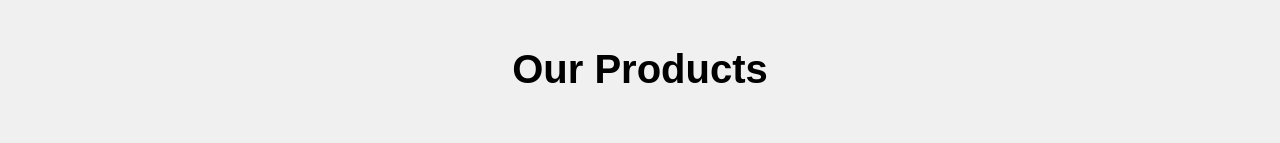
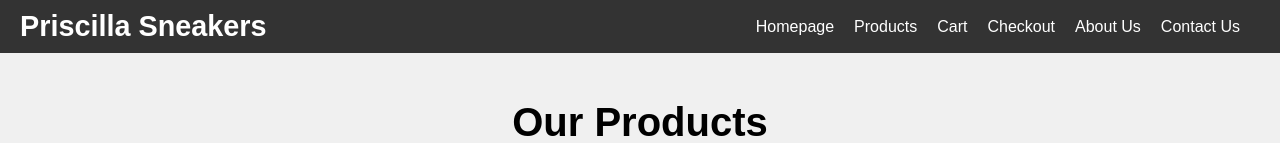
Before and after one commit to mansaharmony/priscilla-sneakers, a plain HTML site: page products.html in a window 1280 px wide. Shown: the top 143 px of the page. Drawn offline with Linux system fonts and the light colour scheme.

Commit message:
Update products.html
Signed-off-by: mansaharmony <newconglomerate6@gmail.com>

```diff
--- a/products.html
+++ b/products.html
@@ -48,6 +48,37 @@
             font-weight: bold;
             color: #ff5f6d;
         }
+        /* Header styles */
+        header {
+            background-color: #333;
+            color: #fff;
+            padding: 10px 20px;
+            display: flex;
+            justify-content: space-between;
+            align-items: center;
+        }
+        header h1 {
+            margin: 0;
+            font-size: 1.8rem;
+        }
+        header nav ul {
+            list-style-type: none;
+            margin: 0;
+            padding: 0;
+            display: flex;
+        }
+        header nav ul li {
+            margin-right: 20px;
+        }
+        header nav ul li a {
+            color: #fff;
+            text-decoration: none;
+            font-size: 1rem;
+            transition: color 0.3s ease;
+        }
+        header nav ul li a:hover {
+            color: #ff5f6d;
+        }
         /* Footer styles */
         footer {
             background-color: #333;
@@ -78,6 +109,20 @@
     </style>
 </head>
 <body>
+    <header>
+        <h1>Priscilla Sneakers</h1>
+        <nav>
+            <ul>
+                <li><a href="index.html">Homepage</a></li>
+                <li><a href="products.html">Products</a></li>
+                <li><a href="cart.html">Cart</a></li>
+                <li><a href="checkout.html">Checkout</a></li>
+                <li><a href="about.html">About Us</a></li>
+                <li><a href="contact.html">Contact Us</a></li>
+            </ul>
+        </nav>
+    </header>
+
     <div class="products" id="products">
         <h1>Our Products</h1>
         <div class="product">
@@ -90,6 +135,7 @@
         </div>
         <!-- Repeat for other products -->
     </div>
+
     <footer>
         <ul>
             <li><a href="blog.html">Blog</a></li>
```
